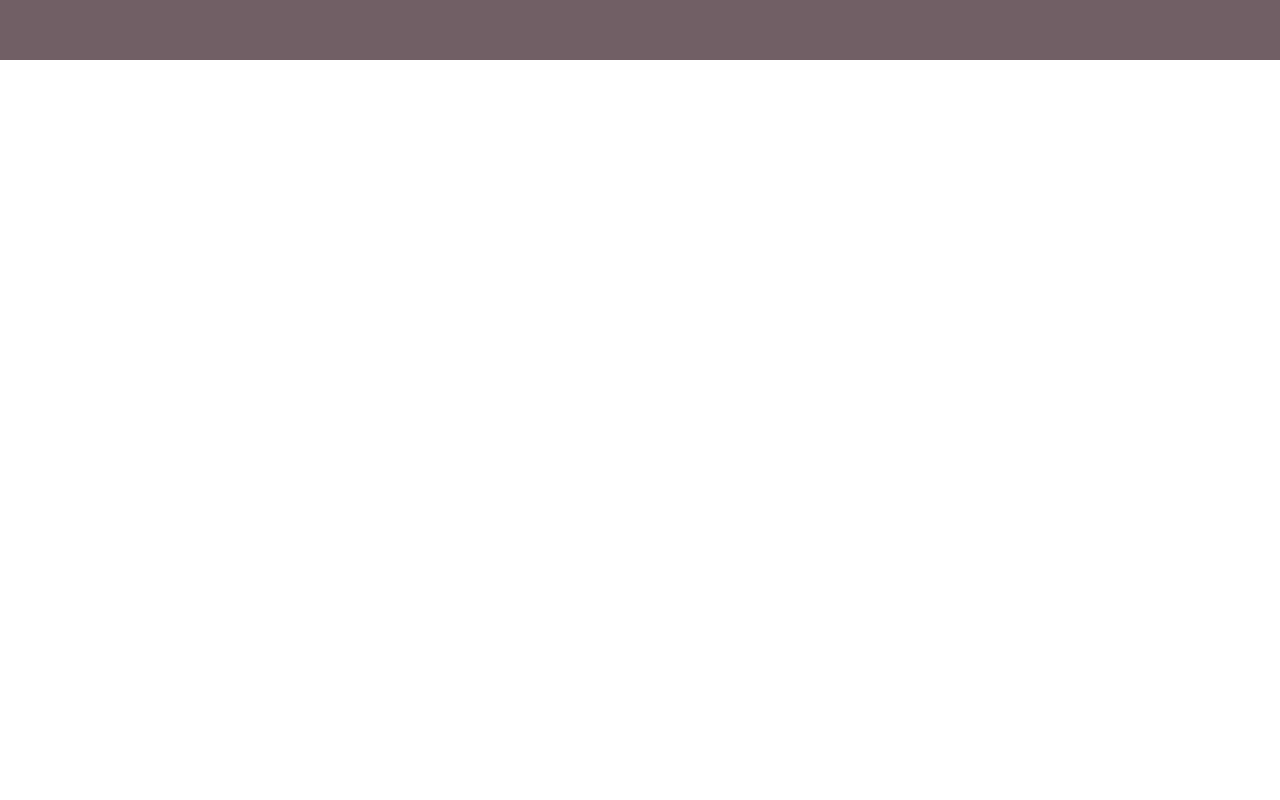
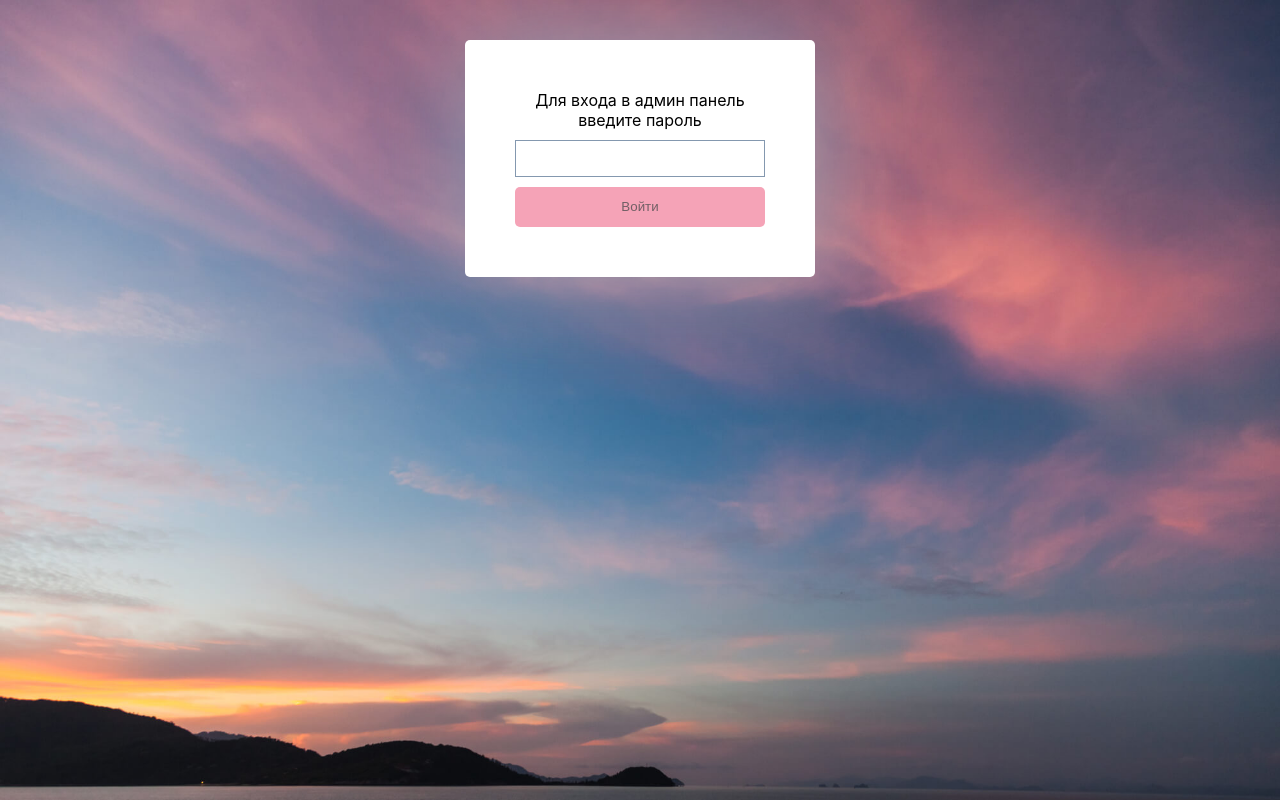
Before and after one commit to Kate2120/chernetka, a React (Create React App) app: page / in a window 1280 px wide. Built offline with nearby package versions, Linux system fonts and the light colour scheme.

Commit message:
login_page

```diff
--- a/src/App.tsx
+++ b/src/App.tsx
@@ -1,12 +1,13 @@
-import React from 'react';
-import logo from './logo.svg';
+
 import './App.css';
-import Header from './components/Header/Header';
+import LoginPage from "./components/LoginPage/LoginPage";
+
 
 function App() {
   return (
     <div>
-     <Header/>
+<LoginPage/>
+
     </div>
   );
 }
--- a/src/components/Header/Header.module.scss
+++ b/src/components/Header/Header.module.scss
@@ -1,12 +1,4 @@
-.container {
-    width: 100vw;
-    height: 100vh;
-    background-image: 'images/login-bacground.jpg';
-    background-size: cover;
-    overflow: hidden;
-
-  .header {
+.header {
     background-color: #715f65;
     padding: 30px;
   }
-}
--- /dev/null
+++ b/src/components/LoginPage/LoginPage.module.scss
@@ -0,0 +1,48 @@
+.body {
+  width: 100vw;
+  height: 100vh;
+  background-image: url('../../login-background.jpg');
+  background-size: cover;
+  overflow: hidden;
+  text-align: center;
+  position: relative;
+  display: flex;
+  justify-content: center;
+
+  .loginWindow {
+    margin-top: 40px;
+    position: fixed;
+    padding: 50px;
+    background-color: white;
+    border-radius: 5px;
+    box-shadow: 3px 3px 100px 5px rgba(132, 152, 175, 0.93);
+    text-align: center;
+
+    form {
+      display: block;
+      width: 250px;
+
+      .input {
+        box-sizing: border-box;
+        margin: 10px auto;
+        width: 100%;
+        border: 1px solid #8498af;
+        padding: 10px;
+      }
+
+      button {
+        display: inline-block;
+        margin: auto;
+        width: 100%;
+        line-height: 30px;
+        padding: 5px;
+        background-color: #f5a3b7;
+        border: none;
+        border-radius: 5px;
+        color: #715f65;
+        cursor: pointer;
+      }
+    }
+
+  }
+}
--- /dev/null
+++ b/src/components/LoginPage/LoginPage.tsx
@@ -0,0 +1,18 @@
+import React from "react";
+import styles from './LoginPage.module.scss';
+export default function LoginPage() {
+    return (
+        <body className={styles.body}>
+        <div className={styles.loginWindow}>
+            <form>
+                <label>
+                    Для входа в админ панель введите пароль
+                <input className={styles.input}/>
+                </label>
+                <button>Войти</button>
+            </form>
+
+        </div>
+        </body>
+    )
+}
```
Also changed, not shown: src/login-background.jpg (added).
